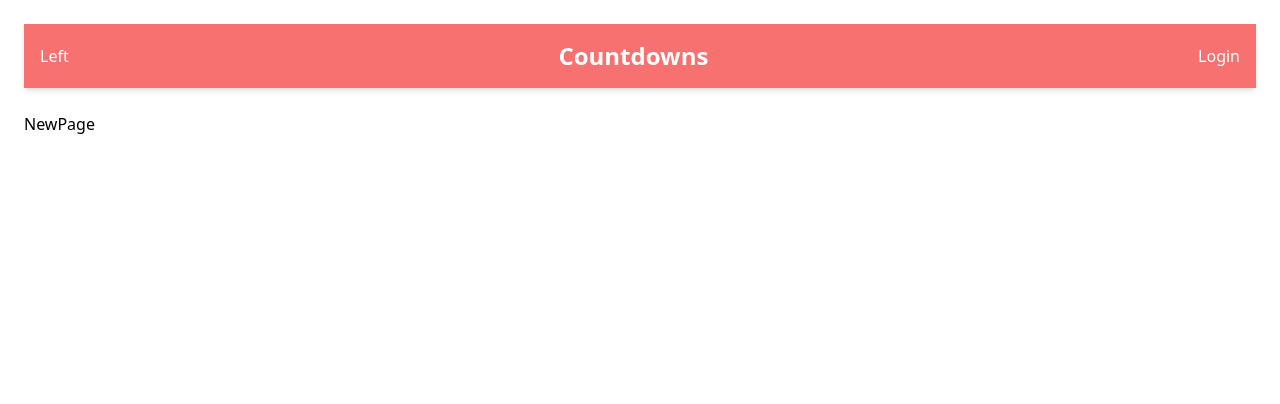
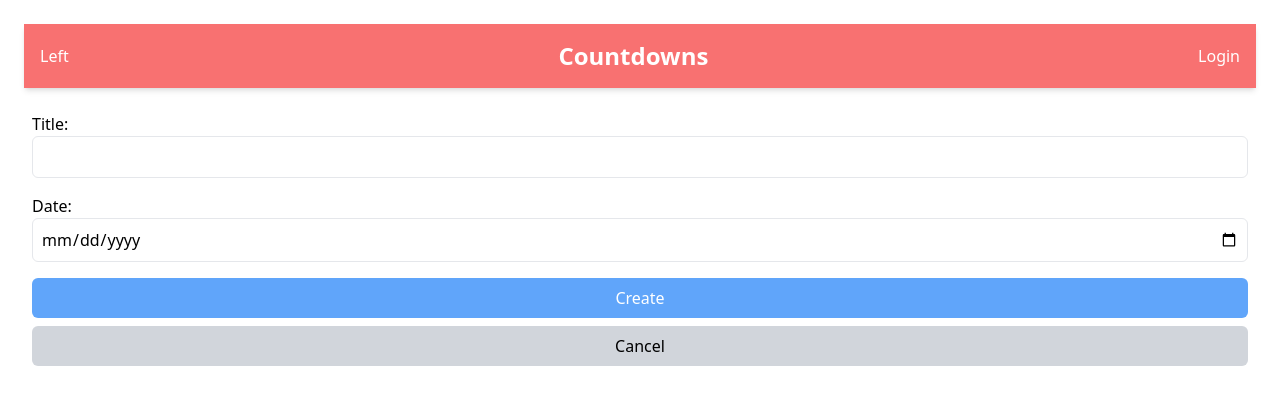
Before and after one commit to Alejandro1709/countdown-dev, a React (Create React App) app in the folder client/: page /countdowns/new in a window 1280 px wide. Shown: the top 404 px of the page. Built offline with nearby package versions, Linux system fonts and the light colour scheme.

Commit message:
Add: client - create countdown ui

```diff
--- a/client/src/pages/NewPage.tsx
+++ b/client/src/pages/NewPage.tsx
@@ -1,8 +1,24 @@
 import React from 'react'
+import { Link } from 'react-router-dom'
 
 function NewPage() {
   return (
-    <div>NewPage</div>
+    <div className='px-2'>
+      <form className='flex flex-col gap-4'>
+        <div className="flex flex-col">
+          <label htmlFor="title">Title:</label>
+          <input className="p-2 rounded-md border" type="text" id="title" />
+        </div>
+        <div className="flex flex-col">
+          <label htmlFor="date">Date:</label>
+          <input className="p-2 rounded-md border" type="date" id="date" />
+        </div>
+        <button className='text-white bg-blue-400 p-2 rounded-md hover:bg-blue-500' type='submit'>Create</button>
+      </form>
+      <p className='bg-gray-300 p-2 text-center rounded-md hover:bg-gray-400 w-full mt-2 cursor-pointer'>
+        <Link to="/">Cancel</Link>
+      </p>
+    </div>
   )
 }
 
```
